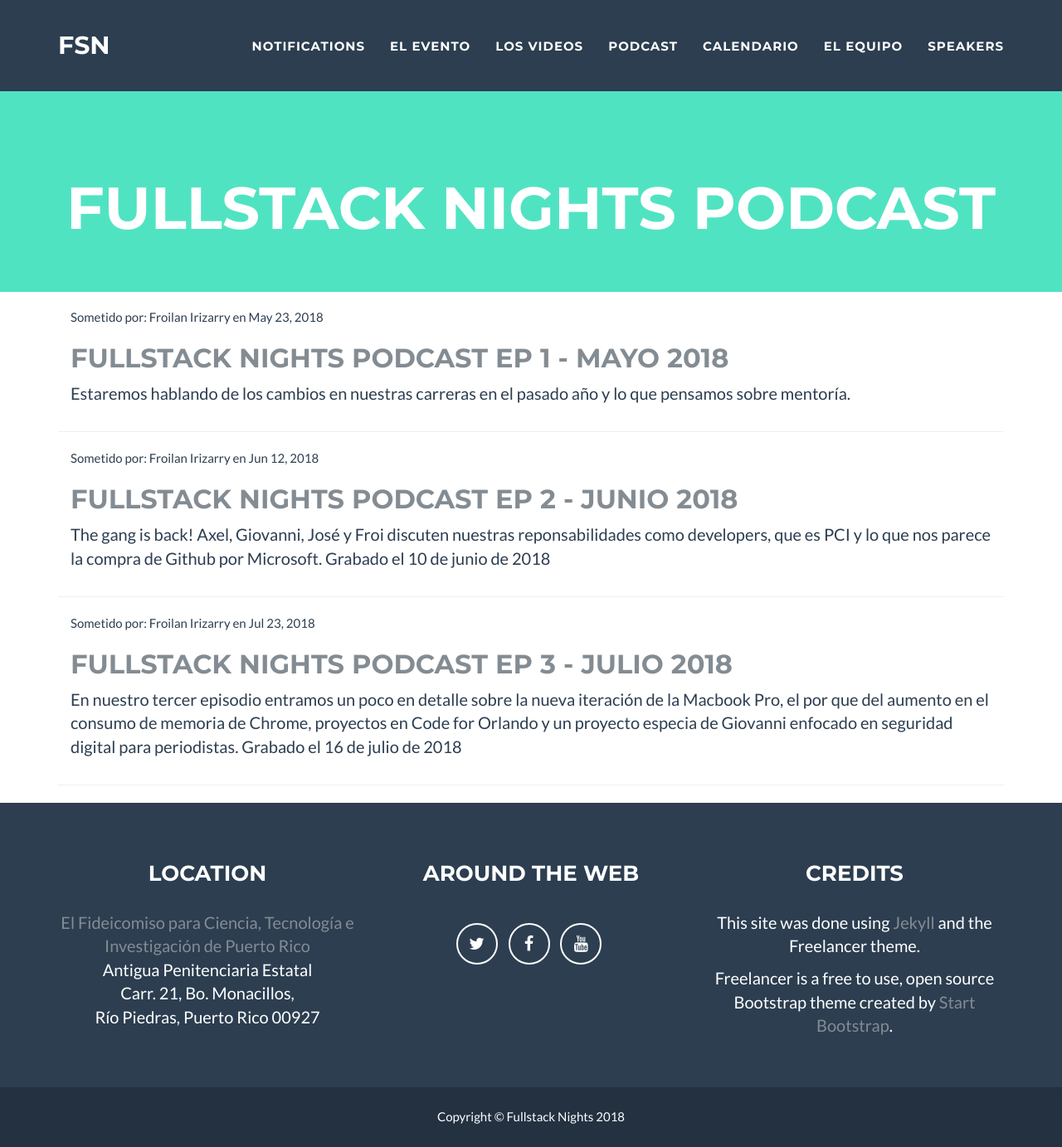
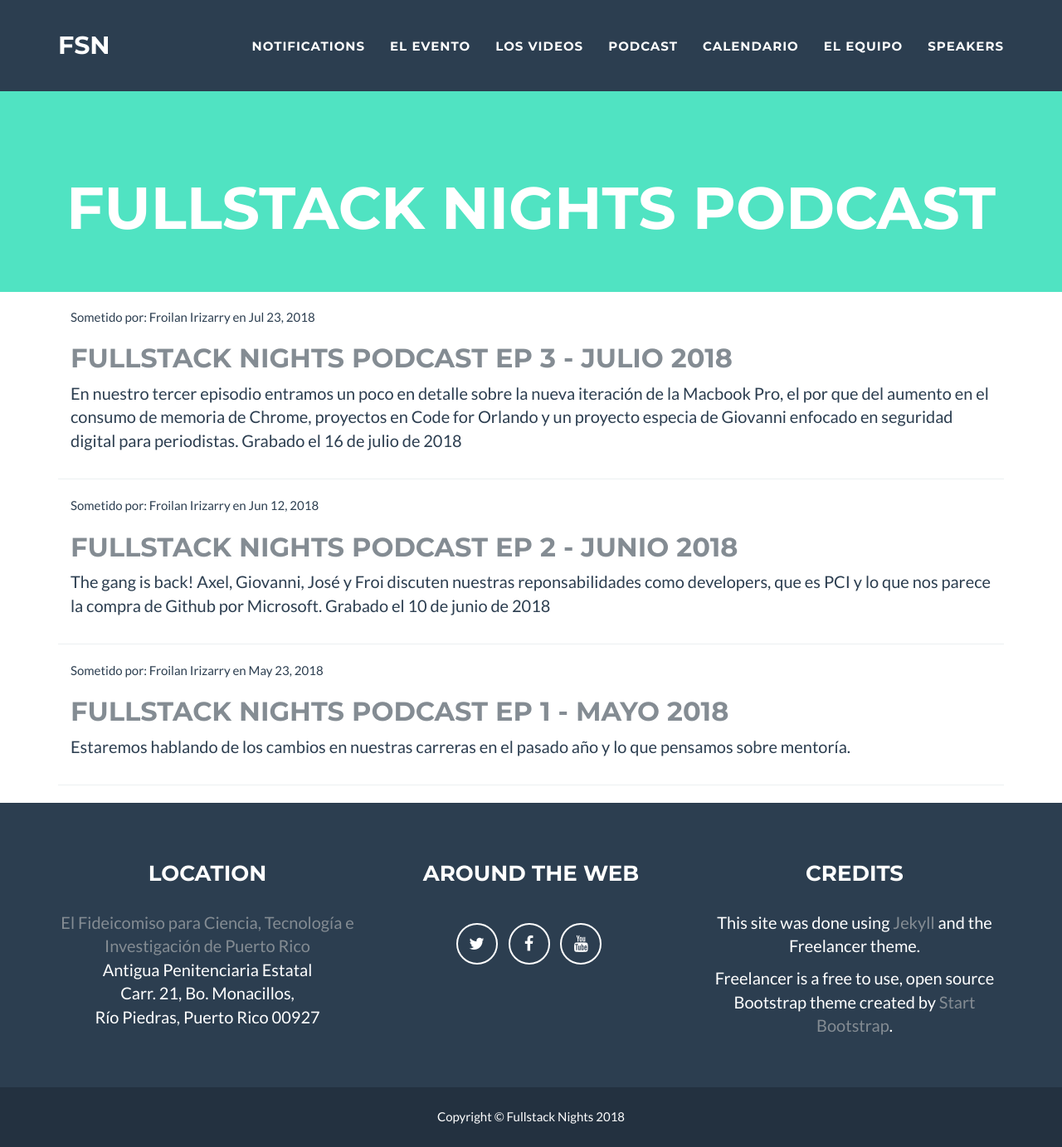
Before and after one commit to fullstacknights/fullstacknights.github.io, a Jekyll site: the page built from podcast.html, in a window 1280 px wide and 1383 px high. Shown: the whole window at 83% size. Built offline with Jekyll 4.4.1, drawn with Linux system fonts in a browser that asks for light colours.

Commit message:
Fix podcast ordering

```diff
--- a/podcast.html
+++ b/podcast.html
@@ -4,7 +4,7 @@ title: FSN - Episodes
 ---
 {% include podcast_header.html %}
 <div class="container">
-  {% for post in site.podcast %}
+  {% for post in site.podcast reversed %}
   <div class="row top-buttom-buffer">
       <div class="col-lg-12">
         <span class="post-meta">Sometido por: {{ post.author }} en {{ post.date | date: "%b %-d, %Y" }}</span>
```
